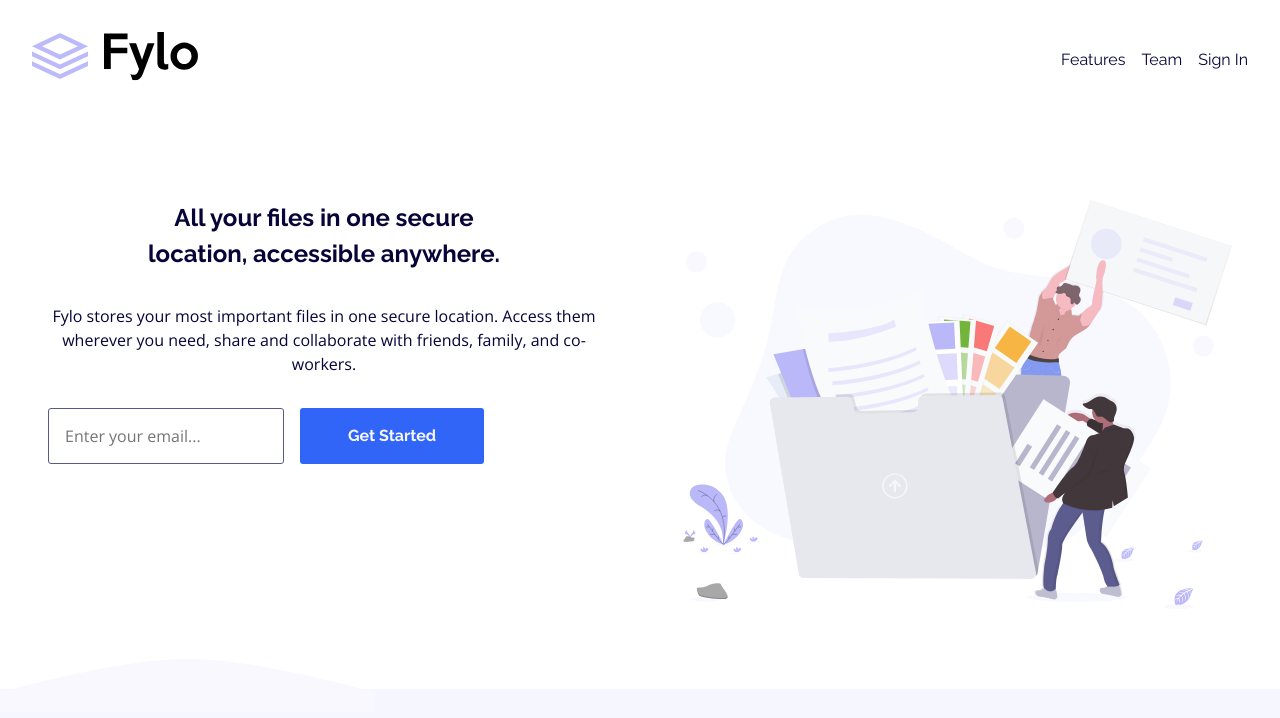
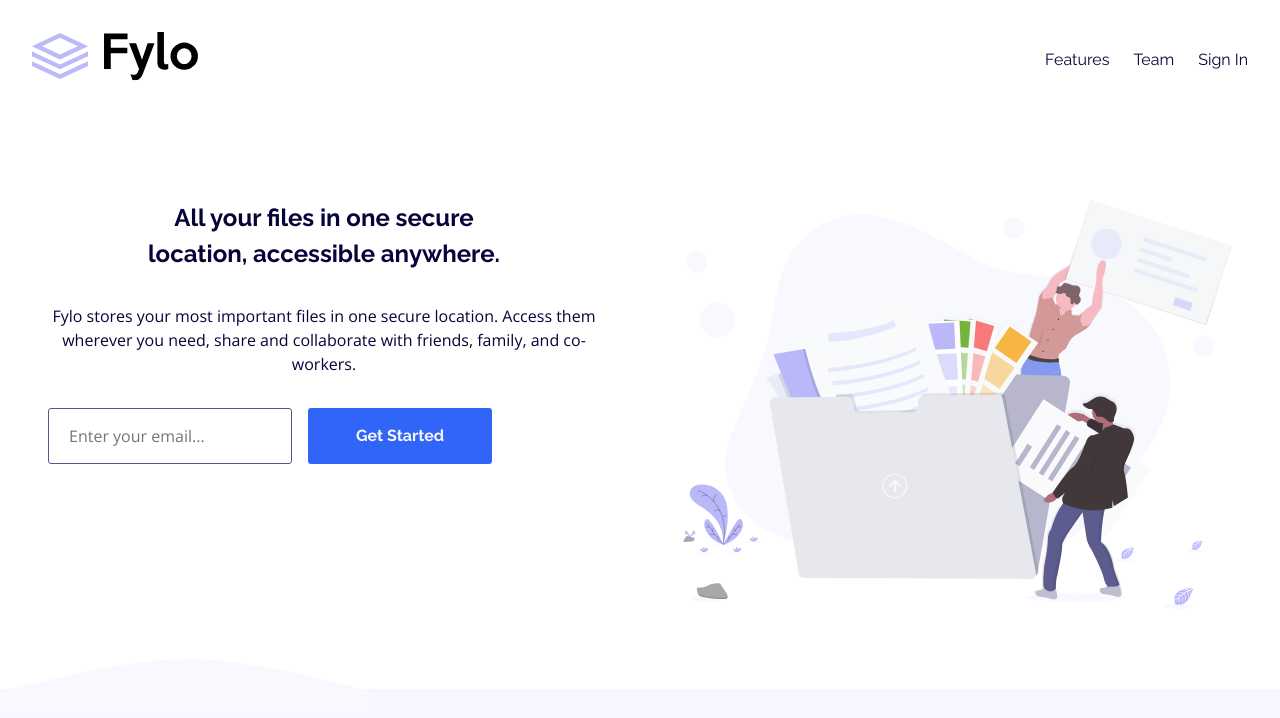
Before and after one commit to Islandstone89/fylo-landing-page, a plain HTML site: page index.html in a window 1280 px wide. Shown: the top 718 px of the page. Drawn offline with nearby package versions, Linux system fonts and the light colour scheme.

Commit message:
Minor tweaks
Adjusted gap on header menu, increased right padding on bottom-section

```diff
--- a/style.css
+++ b/style.css
@@ -130,7 +130,7 @@ h3 {
 #secondary-form-email {
   border: 1px solid var(--clr--desaturated-blue);
   border-radius: 3px;
-  padding: .5em 1em;
+  padding: 10px 20px;
 }
 
 /* General Styling */
@@ -153,7 +153,7 @@ body {
 
 .navbar__menu {
     display: flex;
-    gap: 1rem;
+    gap: .5rem;
 }
 
 /* TOP SECTION */
@@ -261,7 +261,7 @@ body {
   background-color: var(--clr--desaturated-blue);
   color: var(--clr--light-grayish-blue);
   text-align: center;
-  padding: 3rem;
+  padding: 4rem;
 }
 
 .bottom-section__text__paragraph {
@@ -345,9 +345,14 @@ body {
 }
 
 
+
 /* MEDIA QUERIES */
 
 @media(min-width: 50rem) {
+  /* HEADER */
+  .navbar__menu {
+    gap: 1.5rem;
+}
   /* TOP SECTION */
   .top-section {
     grid-template-columns: repeat(2, 1fr);
@@ -394,6 +399,7 @@ body {
   .bottom-section {
     grid-template-columns: repeat(2, 1fr);
     gap: 5rem;
+    padding-inline: 3rem 6rem;
   }
   .bottom-section__text {
     text-align: left;
```
